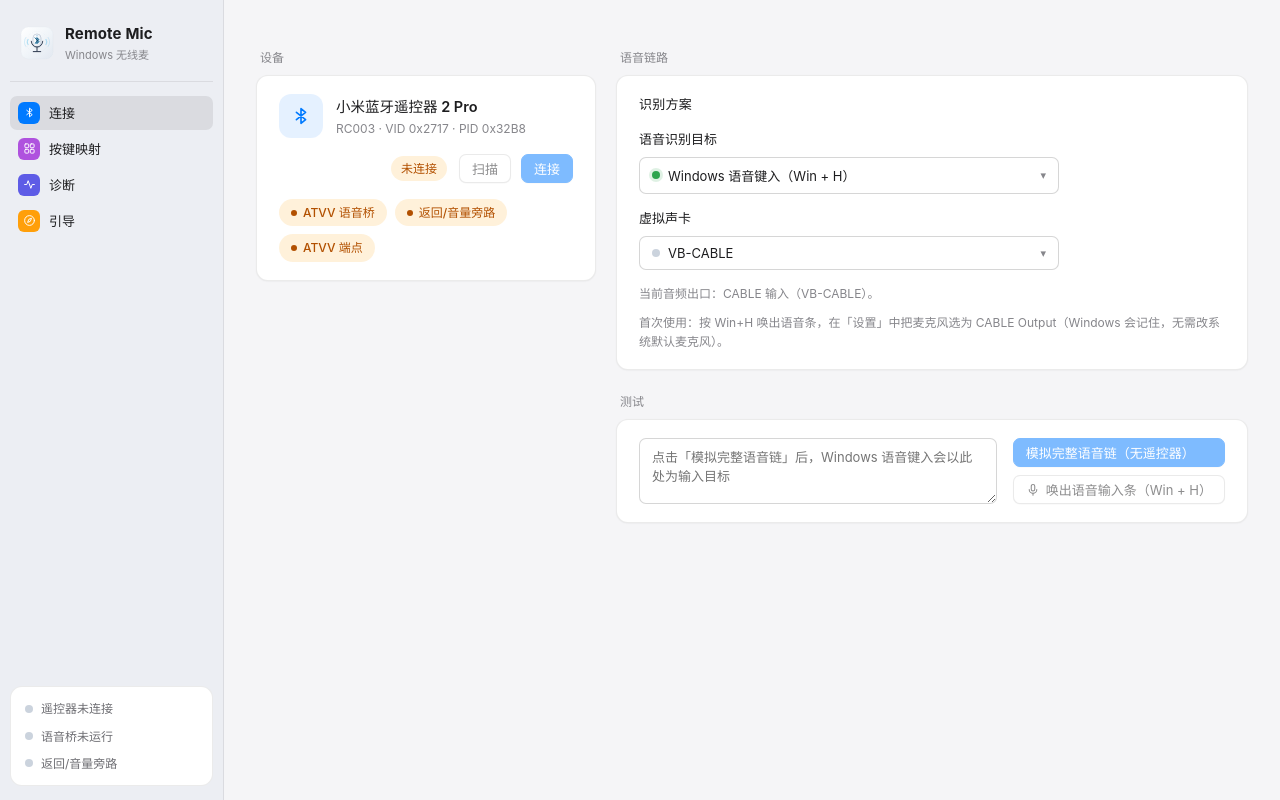
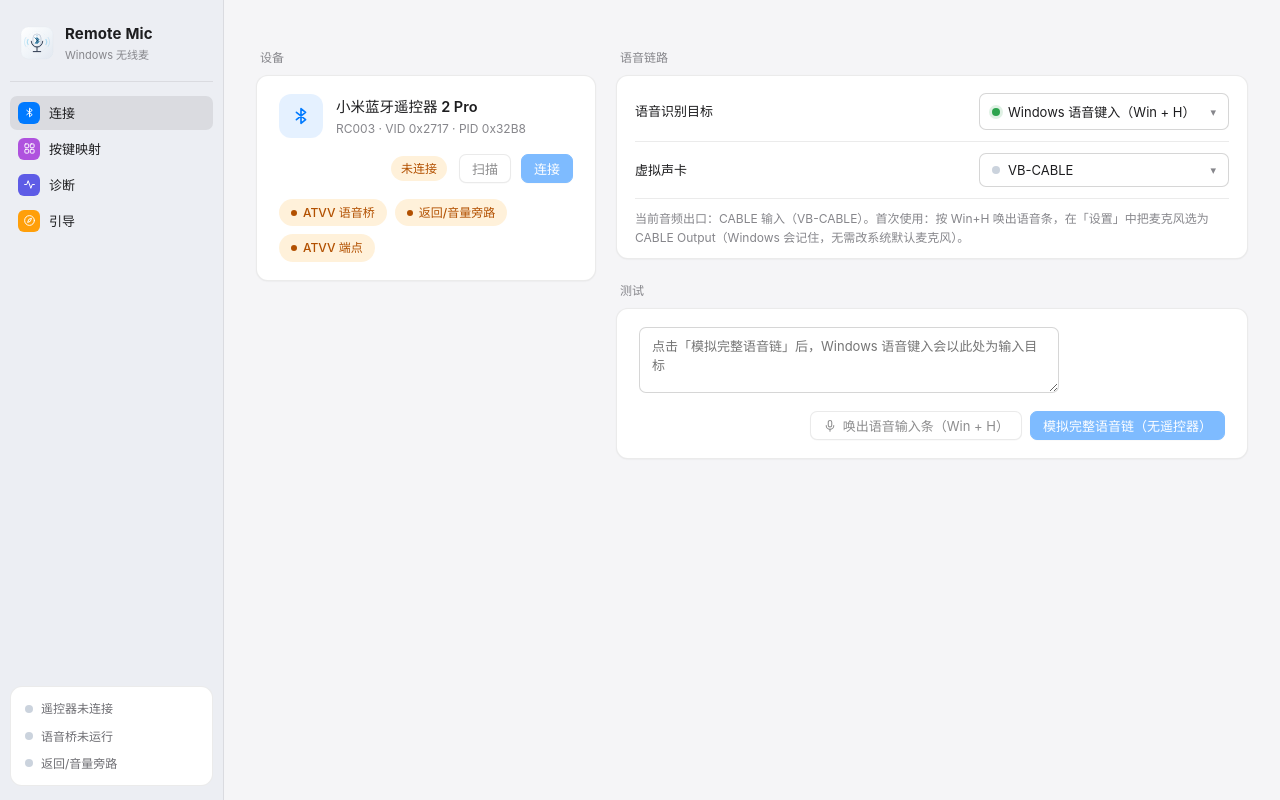
Before and after one commit to poluce/windows-remote-mic, a React (Vite) app: page / in a window 1280 px wide. Built offline with nearby package versions, Linux system fonts and the light colour scheme.

Commit message:
feat: 连接页语音链路改分组行布局,测试卡改上下结构
- 识别方案卡改 macOS 分组行:左标签右控件、细分割线、脚注说明
- 模拟语音链卡改为输入框通栏在上、按钮行右对齐在下
- 移除与分区标签重复的卡片标题

```diff
--- a/src/App.css
+++ b/src/App.css
@@ -244,6 +244,43 @@
   .conn-grid {
     grid-template-columns: 1fr;
   }
+}
+
+/* ---------- 表单分组行（macOS 系统设置式） ---------- */
+.form-card {
+  padding: 6px 18px 10px;
+}
+
+.form-row {
+  display: flex;
+  align-items: center;
+  justify-content: space-between;
+  gap: 16px;
+  padding: 11px 0;
+}
+
+.form-row + .form-row {
+  border-top: 0.5px solid var(--border);
+}
+
+.form-label {
+  font-size: 13px;
+  font-weight: 500;
+  color: var(--text);
+}
+
+.form-control.status-select {
+  width: 250px;
+  max-width: 250px;
+  flex-shrink: 0;
+}
+
+.form-foot {
+  margin: 0;
+  padding-top: 10px;
+  border-top: 0.5px solid var(--border);
+  font-size: 12px;
+  color: var(--text-3);
 }
 
 /* ---------- 拦截开关（macOS 拨动开关） ---------- */
@@ -779,6 +816,18 @@
   gap: 16px;
 }
 
+.sim-input-wide {
+  max-width: none;
+  min-height: 72px;
+}
+
+.sim-actions-row {
+  display: flex;
+  gap: 8px;
+  justify-content: flex-end;
+  margin-top: 12px;
+}
+
 .sim-card .sim-input {
   flex: 1;
   min-width: 0;
--- a/src/pages/ConnectionPage.tsx
+++ b/src/pages/ConnectionPage.tsx
@@ -280,11 +280,10 @@
 
       <div className="conn-col">
       <div className="section-label">语音链路</div>
-      <section className="card">
-        <div className="card-title">识别方案</div>
-        <div className="wizard-group">
-          <div className="wizard-label">语音识别目标</div>
-          <div className="status-select" ref={targetRef}>
+      <section className="card form-card">
+        <div className="form-row">
+          <span className="form-label">语音识别目标</span>
+          <div className="status-select form-control" ref={targetRef}>
             <button
               type="button"
               className={`status-select-trigger${targetOpen ? " open" : ""}`}
@@ -322,9 +321,9 @@
         </div>
         {voiceTarget === "windows_voice" && (
           <>
-            <div className="wizard-group">
-              <div className="wizard-label">虚拟声卡</div>
-              <div className="status-select" ref={driverRef}>
+            <div className="form-row">
+              <span className="form-label">虚拟声卡</span>
+              <div className="status-select form-control" ref={driverRef}>
                 <button
                   type="button"
                   className={`status-select-trigger${driverOpen ? " open" : ""}`}
@@ -365,8 +364,7 @@
                 )}
               </div>
             </div>
-            <p className="hint">当前音频出口：{selected}。</p>
-            <p className="hint">首次使用：按 Win+H 唤出语音条，在「设置」中把麦克风选为 CABLE Output（Windows 会记住，无需改系统默认麦克风）。</p>
+            <p className="form-foot">当前音频出口：{selected}。首次使用：按 Win+H 唤出语音条，在「设置」中把麦克风选为 CABLE Output（Windows 会记住，无需改系统默认麦克风）。</p>
           </>
         )}
       </section>
@@ -374,22 +372,22 @@
       {voiceTarget === "windows_voice" && (
         <>
         <div className="section-label">测试</div>
-        <section className="card sim-card">
+        <section className="card">
           <textarea
             ref={simInputRef}
-            className="sim-input"
+            className="sim-input sim-input-wide"
             rows={3}
             placeholder="点击「模拟完整语音链」后，Windows 语音键入会以此处为输入目标"
           />
-          <div className="sim-actions">
+          <div className="sim-actions-row">
+            <button className="btn" onClick={triggerVoiceTyping} disabled={!isTauri()}>
+              <IconMic size={14} />
+              唤出语音输入条（Win + H）
+            </button>
             <button className="btn primary" onClick={runVoiceSimulation} disabled={!isTauri()}>
               {voiceTarget === "windows_voice"
                 ? "模拟完整语音链（无遥控器）"
                 : `模拟 ${imeName}（未接入）`}
-            </button>
-            <button className="btn" onClick={triggerVoiceTyping} disabled={!isTauri()}>
-              <IconMic size={14} />
-              唤出语音输入条（Win + H）
             </button>
           </div>
         </section>
```
Also changed, not shown: design/shots/ui-connection.png.
